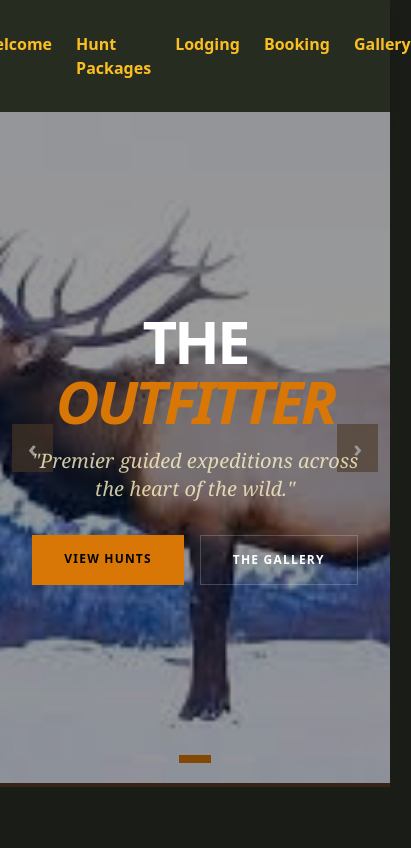
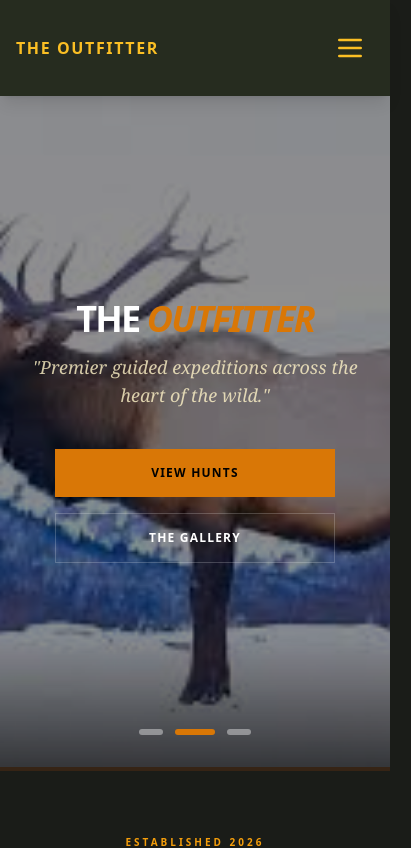
Before and after one commit to EthanBennett05/DemoWebsite2, a React (Vite) app in the folder client/: page / in a window 390 px wide. Shown: the top 848 px of the page, 411 px wide, since content can reach past the window. Built offline with nearby package versions, Linux system fonts and the light colour scheme.

Commit message:
Better Mobile functionality

```diff
--- a/client/src/components/Navbar.tsx
+++ b/client/src/components/Navbar.tsx
@@ -1,27 +1,58 @@
+import { useState } from "react";
 import { Link } from "react-router-dom";
 
 export default function Navbar() {
+  const [isOpen, setIsOpen] = useState(false);
+
+  // Helper to close menu when a link is clicked
+  const closeMenu = () => setIsOpen(false);
+
   return (
-    <>
-    <nav className="flex justify-center bg-[#262c1f] text-white py-8 p-4 shadow-lg">
-        <div className="flex gap-6 md:gap-10 justify-center md:justify-end">
-          <Link to="/" className="md:text-xl font-semibold text-amber-400 hover:text-amber-500">
-            Welcome
-          </Link>
-          <Link to="/huntPackages" className="md:text-xl font-semibold text-amber-400 hover:text-amber-500">
-            Hunt Packages
-          </Link>
-          <Link to="/lodging" className="md:text-xl font-semibold text-amber-400 hover:text-amber-500">
-            Lodging
-          </Link>
-          <Link to="/booking" className="md:text-xl font-semibold text-amber-400 hover:text-amber-500">
-            Booking
-          </Link>
-          <Link to="/gallery" className="md:text-xl font-semibold text-amber-400 hover:text-amber-500">
-            Gallery
-          </Link>
+    <nav className="bg-[#262c1f] text-white py-6 p-4 shadow-lg sticky top-0 z-50">
+      <div className="max-w-6xl mx-auto">
+        <div className="flex justify-between items-center md:justify-center">
+
+          {/* Mobile Brand Name (only shows on mobile) */}
+          <div className="md:hidden font-bold text-amber-400 uppercase tracking-widest">
+            The Outfitter
+          </div>
+
+          {/* Desktop Links (Hidden on mobile) */}
+          <div className="hidden md:flex gap-10">
+            <Link to="/" className="text-xl font-semibold text-amber-400 hover:text-amber-500">Welcome</Link>
+            <Link to="/huntPackages" className="text-xl font-semibold text-amber-400 hover:text-amber-500">Hunt Packages</Link>
+            <Link to="/lodging" className="text-xl font-semibold text-amber-400 hover:text-amber-500">Lodging</Link>
+            <Link to="/booking" className="text-xl font-semibold text-amber-400 hover:text-amber-500">Booking</Link>
+            <Link to="/gallery" className="text-xl font-semibold text-amber-400 hover:text-amber-500">Gallery</Link>
+          </div>
+
+          {/* Hamburger Button (Hidden on desktop) */}
+          <button
+            onClick={() => setIsOpen(!isOpen)}
+            className="md:hidden text-amber-400 p-2 focus:outline-none"
+          >
+            {/* Simple SVG Menu Icon */}
+            <svg className="w-8 h-8" fill="none" stroke="currentColor" viewBox="0 0 24 24">
+              {isOpen ? (
+                <path strokeLinecap="round" strokeLinejoin="round" strokeWidth={2} d="M6 18L18 6M6 6l12 12" />
+              ) : (
+                <path strokeLinecap="round" strokeLinejoin="round" strokeWidth={2} d="M4 6h16M4 12h16M4 18h16" />
+              )}
+            </svg>
+          </button>
         </div>
+
+        {/* Mobile Dropdown (Hidden on desktop) */}
+        <div className={`${isOpen ? "block" : "hidden"} md:hidden mt-4 border-t border-amber-900/30 pt-4`}>
+          <div className="flex flex-col gap-4 items-center">
+            <Link onClick={closeMenu} to="/" className="text-lg font-semibold text-amber-400">Welcome</Link>
+            <Link onClick={closeMenu} to="/huntPackages" className="text-lg font-semibold text-amber-400">Hunt Packages</Link>
+            <Link onClick={closeMenu} to="/lodging" className="text-lg font-semibold text-amber-400">Lodging</Link>
+            <Link onClick={closeMenu} to="/booking" className="text-lg font-semibold text-amber-400">Booking</Link>
+            <Link onClick={closeMenu} to="/gallery" className="text-lg font-semibold text-amber-400">Gallery</Link>
+          </div>
+        </div>
+      </div>
     </nav>
-    </>
   );
 }
--- a/client/src/components/Slideshow.tsx
+++ b/client/src/components/Slideshow.tsx
@@ -8,16 +8,11 @@ const slides = [
 
 export default function Slideshow() {
   const [index, setIndex] = useState(0);
-
-  // 1. Explicitly tell TypeScript the ref can hold a number or null
   const startX = useRef<number | null>(null);
   const intervalRef = useRef<ReturnType<typeof setInterval> | null>(null);
 
-  const next = () =>
-    setIndex((i) => (i === slides.length - 1 ? 0 : i + 1));
-
-  const prev = () =>
-    setIndex((i) => (i === 0 ? slides.length - 1 : i - 1));
+  const next = () => setIndex((i) => (i === slides.length - 1 ? 0 : i + 1));
+  const prev = () => setIndex((i) => (i === 0 ? slides.length - 1 : i - 1));
 
   const stopAuto = () => {
     if (intervalRef.current) {
@@ -28,18 +23,14 @@ export default function Slideshow() {
 
   const startAuto = () => {
     stopAuto();
-    // 2. This assignment now works because of the type definition above
     intervalRef.current = setInterval(next, 5000);
   };
 
-  // 3. Added empty dependency array [] so this only runs once on mount
   useEffect(() => {
     startAuto();
     return stopAuto;
-  },);
+  }, []); // Added the missing dependency array here to prevent multiple intervals
 
-
-  // Touch handlers with proper types
   const onTouchStart = (e: React.TouchEvent) => {
     stopAuto();
     startX.current = e.touches[0].clientX;
@@ -47,20 +38,17 @@ export default function Slideshow() {
 
   const onTouchEnd = (e: React.TouchEvent) => {
     if (startX.current === null) return;
-
     const endX = e.changedTouches[0].clientX;
     const diff = startX.current - endX;
-
     if (diff > 50) next();
     else if (diff < -50) prev();
-
     startX.current = null;
     startAuto();
   };
 
   return (
     <div
-      className="relative w-full h-full overflow-hidden"
+      className="relative w-full h-full overflow-hidden bg-black"
       onTouchStart={onTouchStart}
       onTouchEnd={onTouchEnd}
     >
@@ -70,17 +58,20 @@ export default function Slideshow() {
           key={src}
           src={src}
           alt={`Slide ${i}`}
-          className={`absolute inset-0 w-full h-full object-cover transition-opacity duration-700 ${
+          /* object-center ensures the middle of your hunting photos stays visible
+             on narrow phone screens
+          */
+          className={`absolute inset-0 w-full h-full object-cover object-center transition-opacity duration-1000 ${
             i === index ? "opacity-100" : "opacity-0"
           }`}
         />
       ))}
 
-      {/* Controls - Updated to match 11 Rock Ranch style */}
+      {/* Controls - Hidden on small mobile to favor Swiping, visible on md: screens */}
       <button
         onClick={prev}
         aria-label="Previous slide"
-        className="absolute left-3 top-1/2 -translate-y-1/2 bg-[#7a5c3d]/60 hover:bg-[#7a5c3d] text-white px-4 py-2 text-2xl transition-colors font-black"
+        className="hidden md:block absolute left-4 top-1/2 -translate-y-1/2 bg-[#7a5c3d]/60 hover:bg-[#7a5c3d] text-white px-5 py-3 text-3xl transition-colors font-black z-10"
       >
         ‹
       </button>
@@ -88,23 +79,31 @@ export default function Slideshow() {
       <button
         onClick={next}
         aria-label="Next slide"
-        className="absolute right-3 top-1/2 -translate-y-1/2 bg-[#7a5c3d]/60 hover:bg-[#7a5c3d] text-white px-4 py-2 text-2xl transition-colors font-black"
+        className="hidden md:block absolute right-4 top-1/2 -translate-y-1/2 bg-[#7a5c3d]/60 hover:bg-[#7a5c3d] text-white px-5 py-3 text-3xl transition-colors font-black z-10"
       >
         ›
       </button>
 
-      {/* Dots */}
-      <div className="absolute bottom-5 w-full flex justify-center gap-3">
+      {/* Dots - Styled to be bigger 'touch targets' for mobile users */}
+      <div className="absolute bottom-8 w-full flex justify-center gap-3 z-10">
         {slides.map((_, i) => (
           <button
             key={i}
-            onClick={() => setIndex(i)}
-            className={`h-2 w-8 transition-all duration-300 ${
-              i === index ? "bg-amber-600 w-12" : "bg-white/30"
+            onClick={() => {
+              stopAuto();
+              setIndex(i);
+              startAuto();
+            }}
+            /* w-6 for mobile dots, w-10 for active */
+            className={`h-1.5 transition-all duration-500 rounded-full ${
+              i === index ? "bg-amber-600 w-10" : "bg-white/40 w-6"
             }`}
           />
         ))}
       </div>
+
+      {/* Mobile Hint: Subtle gradient at bottom to help text readability above */}
+      <div className="absolute inset-x-0 bottom-0 h-32 bg-gradient-to-t from-black/60 to-transparent pointer-events-none"></div>
     </div>
   );
 }
--- a/client/src/pages/Home.tsx
+++ b/client/src/pages/Home.tsx
@@ -1,4 +1,4 @@
-import Slideshow from "../components/Slideshow"; // Adjust paths based on your folder structure
+import Slideshow from "../components/Slideshow";
 import { Link } from "react-router-dom";
 
 export default function Home() {
@@ -8,18 +8,24 @@ export default function Home() {
       {/* 1. Hero / Slideshow Section */}
       <section className="relative h-[80vh] w-full border-b-4 border-amber-900/30">
         <Slideshow />
-        <div className="absolute inset-0 bg-black/40 flex flex-col items-center justify-center text-center p-4">
-          <h1 className="text-6xl md:text-8xl font-black uppercase tracking-tighter mb-4">
+        <div className="absolute inset-0 bg-black/40 flex flex-col items-center justify-center text-center p-6">
+
+          {/* Mobile: text-4xl | Desktop: text-8xl */}
+          <h1 className="text-4xl md:text-8xl font-black uppercase tracking-tighter mb-4 leading-none">
             The <span className="text-amber-600 italic">Outfitter</span>
           </h1>
-          <p className="max-w-2xl text-amber-100/80 font-serif italic text-xl md:text-2xl mb-8">
+
+          {/* Mobile: text-lg | Desktop: text-2xl */}
+          <p className="max-w-2xl text-amber-100/80 font-serif italic text-lg md:text-2xl mb-10 px-2">
             "Premier guided expeditions across the heart of the wild."
           </p>
-          <div className="flex gap-4">
-            <Link to="/huntPackages" className="bg-amber-600 hover:bg-amber-500 text-black px-8 py-4 font-black uppercase tracking-widest text-xs transition-all">
+
+          {/* Mobile: Vertical Stack | Desktop: Horizontal Row */}
+          <div className="flex flex-col sm:flex-row gap-4 w-full max-w-[280px] sm:max-w-none">
+            <Link to="/huntPackages" className="bg-amber-600 hover:bg-amber-500 text-black px-8 py-4 font-black uppercase tracking-widest text-xs transition-all text-center">
               View Hunts
             </Link>
-            <Link to="/gallery" className="border border-white/20 hover:bg-white/10 px-8 py-4 font-black uppercase tracking-widest text-xs transition-all">
+            <Link to="/gallery" className="border border-white/20 hover:bg-white/10 px-8 py-4 font-black uppercase tracking-widest text-xs transition-all text-center">
               The Gallery
             </Link>
           </div>
@@ -27,12 +33,17 @@ export default function Home() {
       </section>
 
       {/* 2. Brief Intro Section */}
-      <section className="max-w-4xl mx-auto py-24 px-6 text-center">
-        <h2 className="text-amber-500 font-bold uppercase tracking-[0.3em] text-xs mb-6">Established 2026</h2>
-        <p className="text-2xl md:text-4xl font-light leading-relaxed text-amber-50/90">
+      <section className="max-w-4xl mx-auto py-16 md:py-24 px-6 text-center">
+        <h2 className="text-amber-500 font-bold uppercase tracking-[0.3em] text-[10px] md:text-xs mb-6">
+          Established 2026
+        </h2>
+
+        {/* Mobile: text-xl | Desktop: text-4xl */}
+        <p className="text-xl md:text-4xl font-light leading-relaxed text-amber-50/90">
           From the misty mountain draws to the golden morning marshes, we provide more than a hunt—we provide a <span className="text-white font-bold italic">legacy.</span>
         </p>
-        <div className="w-24 h-1 bg-amber-900/50 mx-auto mt-12"></div>
+
+        <div className="w-16 md:w-24 h-1 bg-amber-900/50 mx-auto mt-8 md:mt-12"></div>
       </section>
     </div>
   );
```
